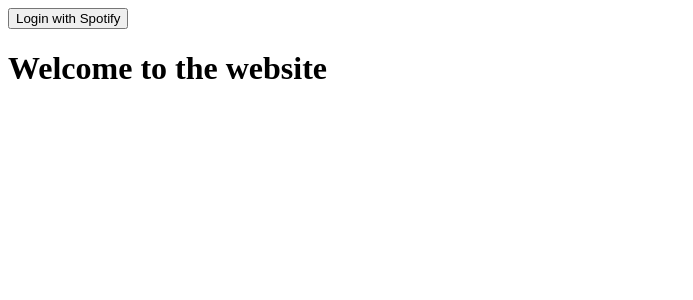
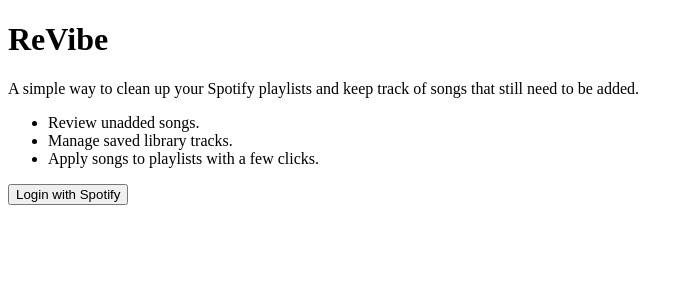
Before and after one commit to sepupsHub/ReVibe, a React app in the folder frontend/: page / in a window 1280 px wide. Shown: the top 300 px of the page, without its empty margins (0-693 px from the left). Built offline with nearby package versions, Linux system fonts and the light colour scheme; no server answers; the HTML template or start-up script is replaced by a standard one.

Commit message:
Update landing page

```diff
--- a/frontend/src/pages/Landing.jsx
+++ b/frontend/src/pages/Landing.jsx
@@ -1,10 +1,22 @@
 import LoginButton from "@/components/LoginButton";
 
-function Landing(){
-    return (<>
-        <LoginButton />
-        <h1>Welcome to the website</h1>
-    </>)
-};
+function Landing() {
+    return (
+        <main>
+            <h1>ReVibe</h1>
+            <p>
+                A simple way to clean up your Spotify playlists and keep track of songs that still need to be added.
+            </p>
+
+            <ul>
+                <li>Review unadded songs.</li>
+                <li>Manage saved library tracks.</li>
+                <li>Apply songs to playlists with a few clicks.</li>
+            </ul>
+
+            <LoginButton />
+        </main>
+    )
+}
 
 export default Landing;
```
